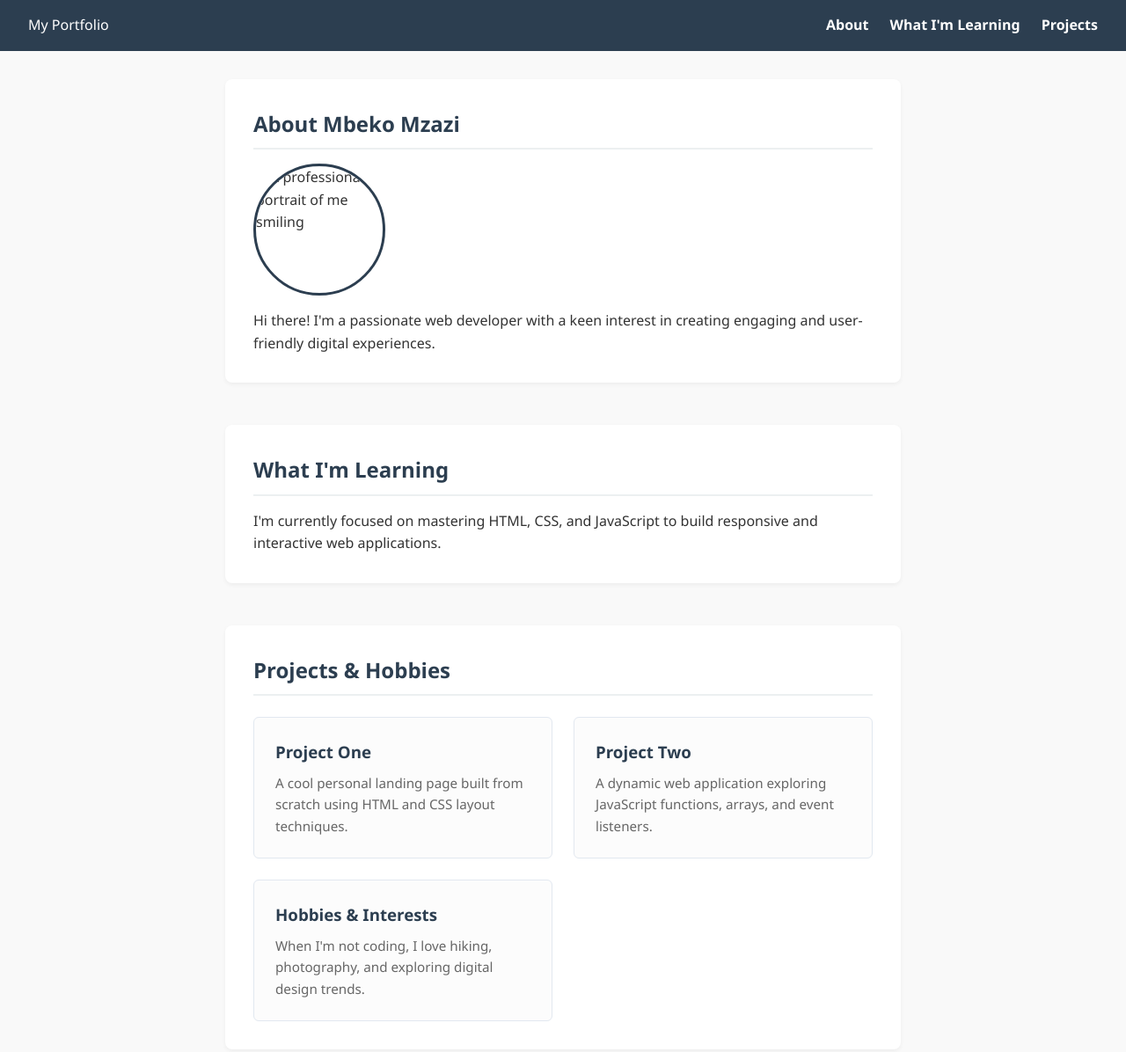
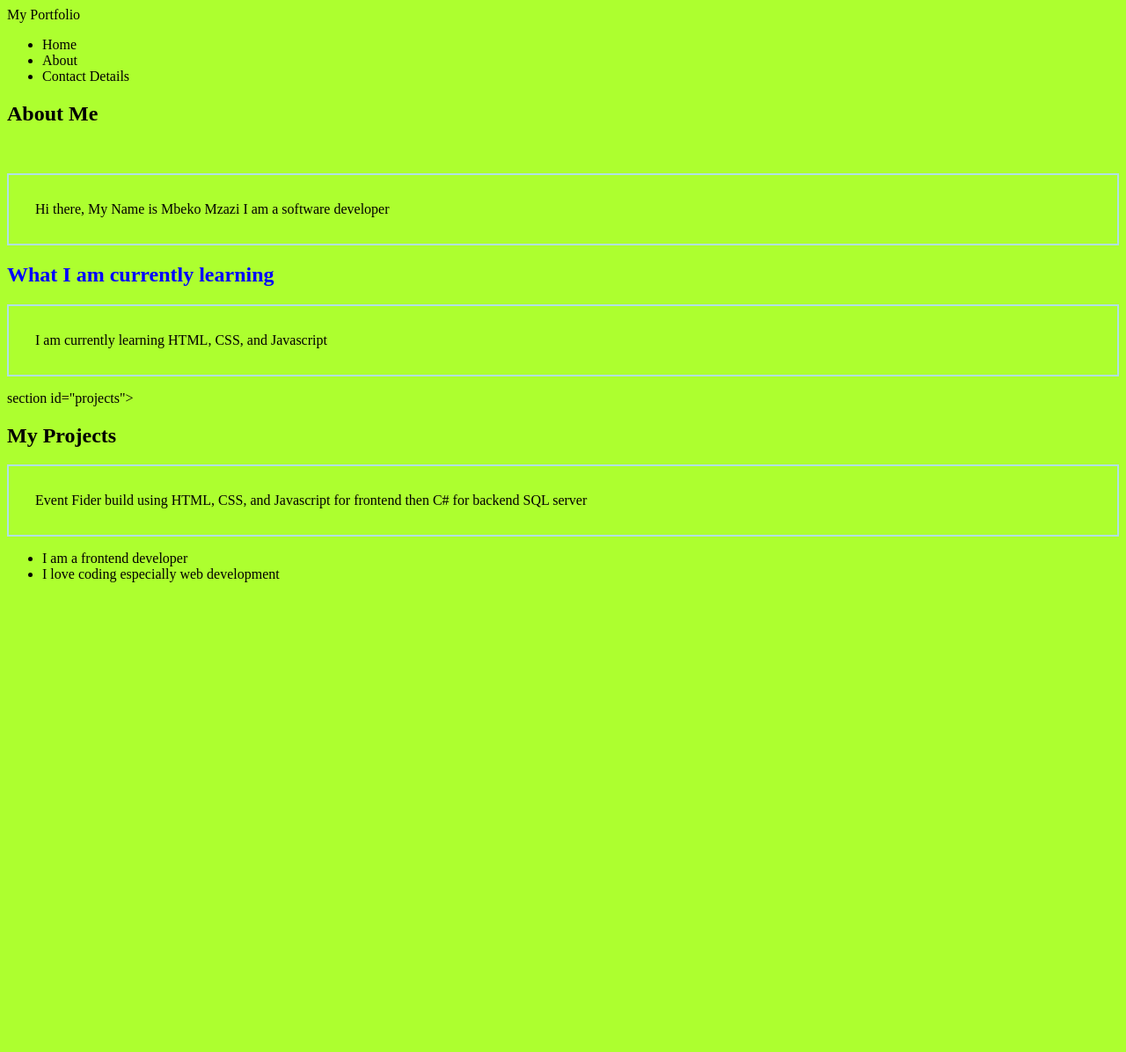
Before and after one commit to mbekomzazi-hash/mbekomzazi-hash-personalWebsite, a plain HTML site: page index.html in a window 1280 px wide. Shown: the whole page at 88% size. After the commit the page ends 800 px from the top, so only its background shows below. Drawn offline with Linux system fonts and the light colour scheme.

Commit message:
Revert "Third commit"

```diff
--- a/index.html
+++ b/index.html
@@ -1,161 +1,50 @@
 <!DOCTYPE html>
 <html lang="en">
 <head>
-    <meta charset="UTF-8">
-    <meta name="viewport" content="width=device-width, initial-scale=1.0">
     <title>My Personal Portfolio</title>
     <style>
-        /* 1. Global Reset & Typography */
-        * {
-            box-sizing: border-box;
-            margin: 0;
-            padding: 0;
-        }
-        body {
-            font-family: 'Segoe UI', Tahoma, Geneva, Verdana, sans-serif;
-            line-height: 1.6;
-            color: #333;
-            background-color: #f9f9f9;
+
+body {background-color: greenyellow;}
+h1   {color: blue;}
+p {
+  border: 2px solid powderblue;
+  padding: 30px;
 }
 
-        /* 2. Navigation Bar (Flexbox Layout) */
-        nav {
-            display: flex;
-            justify-content: space-between;
-            align-items: center;
-            padding: 1rem 2rem;
-            background-color: #2c3e50;
-            color: white;
-        }
-        nav ul {
-            display: flex;
-            list-style: none;
-            gap: 1.5rem;
-        }
-        nav a {
-            color: white;
-            text-decoration: none;
-            font-weight: bold;
-            transition: color 0.2s ease;
-        }
-        nav a:hover {
-            color: #3498db;
-        }
 
-        /* 3. Structural Layout Container */
-        .container {
-            max-width: 800px;
-            margin: 2rem auto;
-            padding: 0 1rem;
-        }
-        section {
-            margin-bottom: 3rem;
-            background: white;
-            padding: 2rem;
-            border-radius: 8px;
-            box-shadow: 0 2px 5px rgba(0,0,0,0.05);
-        }
-        h2 {
-            color: #2c3e50;
-            margin-bottom: 1rem;
-            border-bottom: 2px solid #ecf0f1;
-            padding-bottom: 0.5rem;
-        }
+    </style>
 
-        /* 4. Profile Image Styling */
-        .profile-img {
-            width: 150px;
-            height: 150px;
-            object-fit: cover;     /* Prevents stretching */
-            border-radius: 50%;    /* Makes it a perfect circle */
-            border: 3px solid #2c3e50;
-            margin-bottom: 1rem;
-            display: block;        /* Centers it nicely if needed */
-        }
-
-        /* 5. Projects Section (CSS Grid Layout) */
-        .project-grid {
-            display: grid;
-            /* Responsively wraps items from 1 column on mobile to 2 or 3 columns on desktop */
-            grid-template-columns: repeat(auto-fit, minmax(250px, 1fr));
-            gap: 1.5rem;
-            margin-top: 1.5rem;
-        }
-        .project-card {
-            background-color: #fcfcfc;
-            border: 1px solid #e2e8f0;
-            border-radius: 6px;
-            padding: 1.5rem;
-            transition: transform 0.2s ease, box-shadow 0.2s ease, border-color 0.2s ease;
-        }
-        /* Interactive Hover Effect */
-        .project-card:hover {
-            transform: translateY(-4px);
-            box-shadow: 0 4px 12px rgba(0, 0, 0, 0.08);
-            border-color: #3498db;
-        }
-        .project-card h3 {
-            color: #2c3e50;
-            margin-bottom: 0.5rem;
-        }
-        .project-card p {
-            font-size: 0.95rem;
-            color: #666;
-        }
-    </style>
 </head>
 <body>
-
-
     <nav>
     <div class="logo">My Portfolio</div>
     <ul>
-            <li><a href="#about">About</a></li>
-            <li><a href="#learning">What I'm Learning</a></li>
-            <li><a href="#projects">Projects</a></li>
+        <li>Home</li>
+        <li>About</li>
+        <li>Contact Details</li>
     </ul>
 </nav>
-
-
 <div class="container">
-
-
     <section id="about">
-            <h2>About Mbeko Mzazi</h2>
-
-            <img src="C:\Users\Skhulu\Desktop\WhatsApp Image 2026-07-01 at 11.03.15.jpeg" alt="A professional portrait of me smiling" class="profile-img">
-            <p>Hi there! I'm a passionate web developer with a keen interest in creating engaging and user-friendly digital experiences.</p>
+        <h2>About Me</h2>
+        <img src="" alt=""Picture of me smiling" class="profile-img">
+        <p>Hi there, My Name is Mbeko Mzazi I am a software developer</p>
     </section>
-
-
-        <section id="learning">
-            <h2>What I'm Learning</h2>
-            <p>I'm currently focused on mastering HTML, CSS, and JavaScript to build responsive and interactive web applications.</p>
-        </section>
-
-
-        <section id="projects">
-            <h2>Projects & Hobbies</h2>
-
-            <div class="project-grid">
-                <article class="project-card">
-                    <h3>Project One</h3>
-                    <p>A cool personal landing page built from scratch using HTML and CSS layout techniques.</p>
-                </article>
-
-                <article class="project-card">
-                    <h3>Project Two</h3>
-                    <p>A dynamic web application exploring JavaScript functions, arrays, and event listeners.</p>
-                </article>
-
-                <article class="project-card">
-                    <h3>Hobbies & Interests</h3>
-                    <p>When I'm not coding, I love hiking, photography, and exploring digital design trends.</p>
-                </article>
-            </div>
-        </section>
-
+    <section id="home">
+        <h1>What I am currently learning</h1>
+        <p>I am currently learning HTML, CSS, and Javascript</p>
+        <section/>
     </div>
 
+   section id="projects">
+    <h2>My Projects</h2>
+    <p>Event Fider build using HTML, CSS, and Javascript for frontend then C# for backend SQL server</p>
+    <ul>
+    <li>I am a frontend developer</li>
+    <li>I love coding especially web development</li>
+   </ul>
+
+    <section/>
+   </div>
 </body>
 </html>
```
Lines whose indentation alone changed are shown as unchanged.
